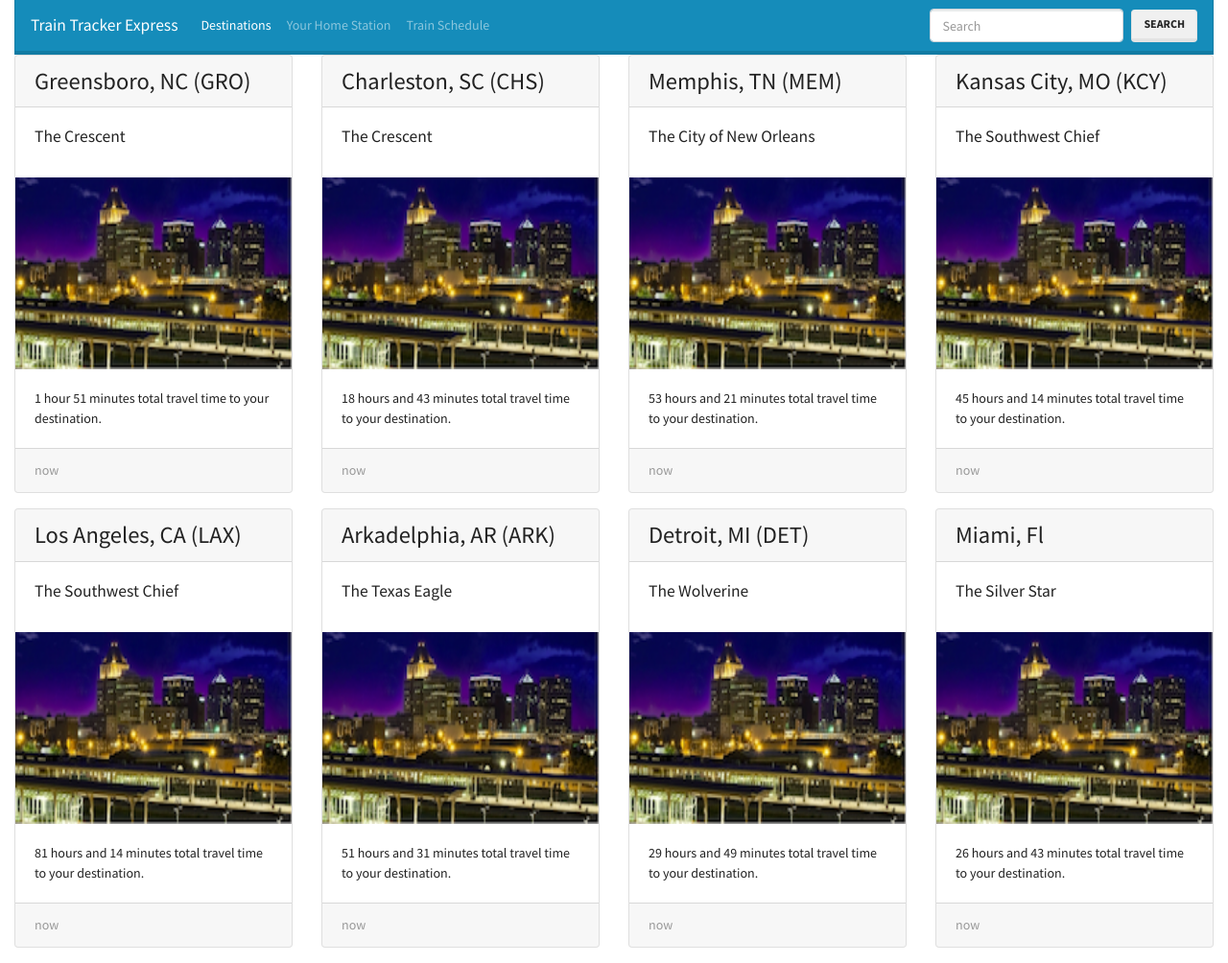
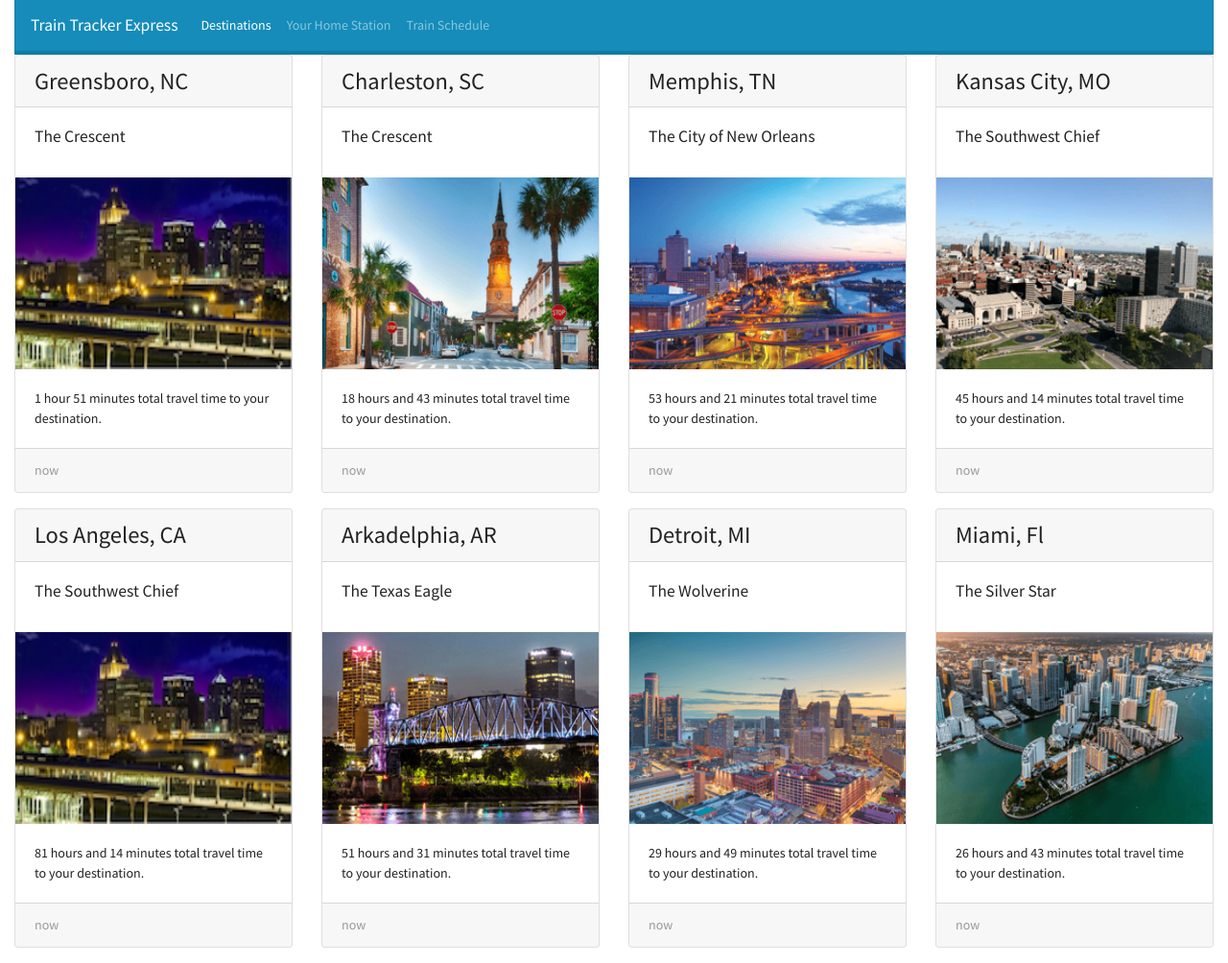
Before and after one commit to bradleyllew/Train-Tracker-Express, a plain HTML site: page destinations.html in a window 1280 px wide. Shown: the whole page at 96% size. Drawn offline with nearby package versions, Linux system fonts and the light colour scheme.

Commit message:
Added pics and adjusted forms to accept inputs

```diff
--- a/assets/app.js
+++ b/assets/app.js
@@ -42,3 +42,15 @@
 // Next Train
 var nextTrain = moment().add(tMinutesTillTrain, "minutes");
 console.log("ARRIVAL TIME: " + moment(nextTrain).format("hh:mm"));
+
+//   INSERT FUNCTION TO GRAB DATA, CALCULATE, ARE REPOPULATE TABLE
+
+
+// INSERT MOMENT FUNCTION TO GET TIMES
+var randomDate = "02/23/1999";
+var randomFormat = "MM/DD/YYYY";
+var convertedDate = moment(randomDate, randomFormat);
+
+convertedDate.format("MMM Do, YYYY hh:mm:ss"));
+moment().endOf('day').fromNow();          // in an hour
+moment().startOf('hour').fromNow();
--- a/destinations.html
+++ b/destinations.html
@@ -38,10 +38,10 @@
                                 <a class="nav-link" href="schedule.html">Train Schedule</a>
                             </li>
                         </ul>
-                        <form class="form-inline my-2 my-lg-0">
+                        <!-- <form class="form-inline my-2 my-lg-0">
                             <input class="form-control mr-sm-2" type="text" placeholder="Search">
                             <button class="btn btn-secondary my-2 my-sm-0" type="submit">Search</button>
-                        </form>
+                        </form> -->
                     </div>
             </div>
             </nav>
@@ -50,7 +50,7 @@
         <div class="row">
             <div class="col-md-3">
                 <div class="card mb-3">
-                    <h3 class="card-header">Greensboro, NC (GRO)</h3>
+                    <h3 class="card-header">Greensboro, NC</h3>
                     <div class="card-body">
                         <h5 class="card-title">The Crescent</h5>
                     </div>
@@ -66,11 +66,11 @@
             </div>
             <div class="col-md-3">
                 <div class="card mb-3">
-                    <h3 class="card-header">Charleston, SC (CHS)</h3>
+                    <h3 class="card-header">Charleston, SC</h3>
                     <div class="card-body">
                         <h5 class="card-title">The Crescent</h5>
                     </div>
-                    <img style="height: 200px; width: 100%; display: block;" src="images/gboro2.png" alt="Card image">
+                    <img style="height: 200px; width: 100%; display: block;" src="images/card-charleston.png" alt="Card image">
                     <div class="card-body">
                         <p class="card-text">18 hours and 43 minutes total travel time to your destination.</p>
                     </div>
@@ -82,11 +82,11 @@
             </div>
             <div class="col-md-3">
                 <div class="card mb-3">
-                    <h3 class="card-header">Memphis, TN (MEM)</h3>
+                    <h3 class="card-header">Memphis, TN</h3>
                     <div class="card-body">
                         <h5 class="card-title">The City of New Orleans</h5>
                     </div>
-                    <img style="height: 200px; width: 100%; display: block;" src="images/gboro2.png" alt="Card image">
+                    <img style="height: 200px; width: 100%; display: block;" src="images/card-memphis.png" alt="Card image">
                     <div class="card-body">
                         <p class="card-text">53 hours and 21 minutes total travel time to your destination.</p>
                     </div>
@@ -98,11 +98,11 @@
             </div>
             <div class="col-md-3">
                 <div class="card mb-3">
-                    <h3 class="card-header">Kansas City, MO (KCY)</h3>
+                    <h3 class="card-header">Kansas City, MO</h3>
                     <div class="card-body">
                         <h5 class="card-title">The Southwest Chief</h5>
                     </div>
-                    <img style="height: 200px; width: 100%; display: block;" src="images/gboro2.png" alt="Card image">
+                    <img style="height: 200px; width: 100%; display: block;" src="images/card-kansascity.png" alt="Card image">
                     <div class="card-body">
                         <p class="card-text">45 hours and 14 minutes total travel time to your destination.</p>
                     </div>
@@ -116,7 +116,7 @@
         <div class="row">
             <div class="col-md-3">
                 <div class="card mb-3">
-                    <h3 class="card-header">Los Angeles, CA (LAX)</h3>
+                    <h3 class="card-header">Los Angeles, CA</h3>
                     <div class="card-body">
                         <h5 class="card-title">The Southwest Chief</h5>
                     </div>
@@ -132,11 +132,11 @@
             </div>
             <div class="col-md-3">
                 <div class="card mb-3">
-                    <h3 class="card-header">Arkadelphia, AR (ARK)</h3>
+                    <h3 class="card-header">Arkadelphia, AR</h3>
                     <div class="card-body">
                         <h5 class="card-title">The Texas Eagle</h5>
                     </div>
-                    <img style="height: 200px; width: 100%; display: block;" src="images/gboro2.png" alt="Card image">
+                    <img style="height: 200px; width: 100%; display: block;" src="images/card-littlerockARK.png" alt="Card image">
                     <div class="card-body">
                         <p class="card-text">51 hours and 31 minutes total travel time to your destination.</p>
                     </div>
@@ -148,11 +148,11 @@
             </div>
             <div class="col-md-3">
                 <div class="card mb-3">
-                    <h3 class="card-header">Detroit, MI (DET)</h3>
+                    <h3 class="card-header">Detroit, MI</h3>
                     <div class="card-body">
                         <h5 class="card-title">The Wolverine</h5>
                     </div>
-                    <img style="height: 200px; width: 100%; display: block;" src="images/gboro2.png" alt="Card image">
+                    <img style="height: 200px; width: 100%; display: block;" src="images/card-detroit.png" alt="Card image">
                     <div class="card-body">
                         <p class="card-text">29 hours and 49 minutes total travel time to your destination.</p>
                     </div>
@@ -168,7 +168,7 @@
                     <div class="card-body">
                         <h5 class="card-title">The Silver Star</h5>
                     </div>
-                    <img style="height: 200px; width: 100%; display: block;" src="images/gboro2.png" alt="Card image">
+                    <img style="height: 200px; width: 100%; display: block;" src="images/card-miami.png" alt="Card image">
                     <div class="card-body">
                         <p class="card-text">26 hours and 43 minutes total travel time to your destination.</p>
                     </div>
```
Also changed, not shown: index.html (+3 -3 lines), schedule.html (+8 -9 lines), images/card-charleston.png (added), images/card-detroit.png (added), images/card-kansascity.png (added), images/card-littlerockARK.png (added), images/card-memphis.png (added), images/card-miami.png (added), images/hero-charlotte.jpg (added). Lines whose indentation alone changed are shown as unchanged.
